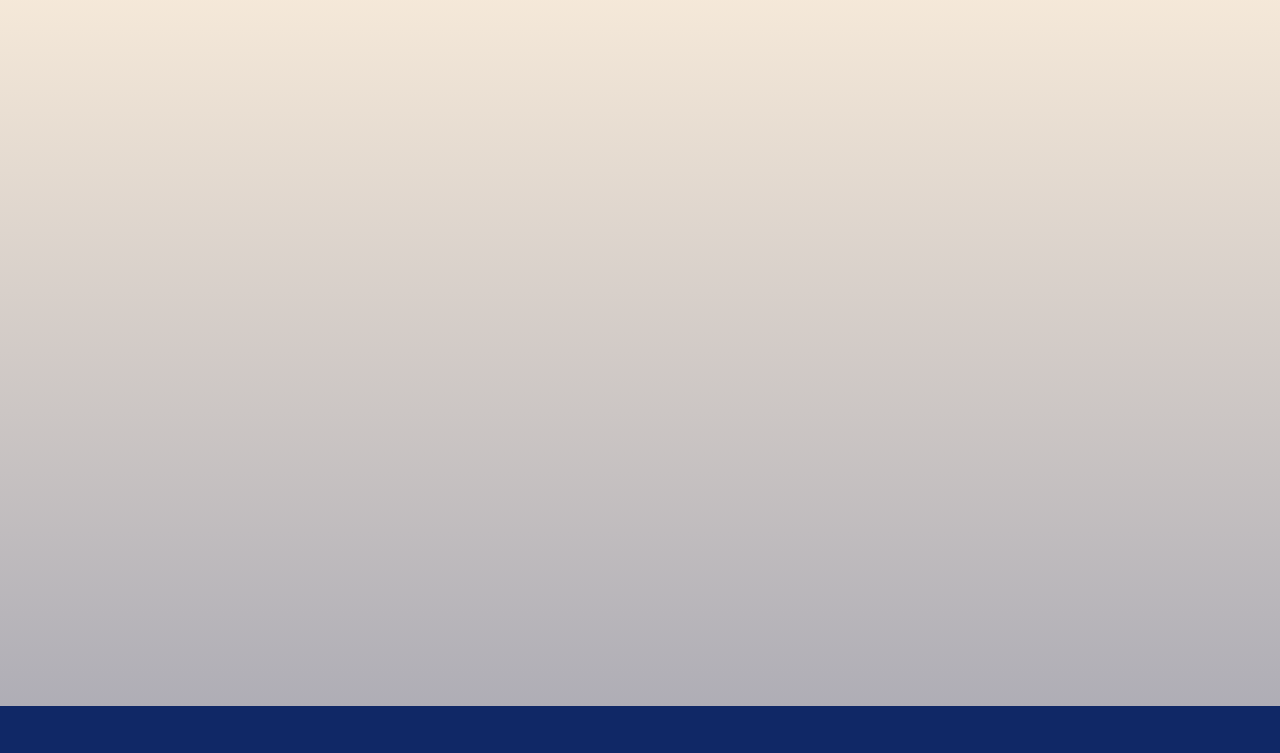
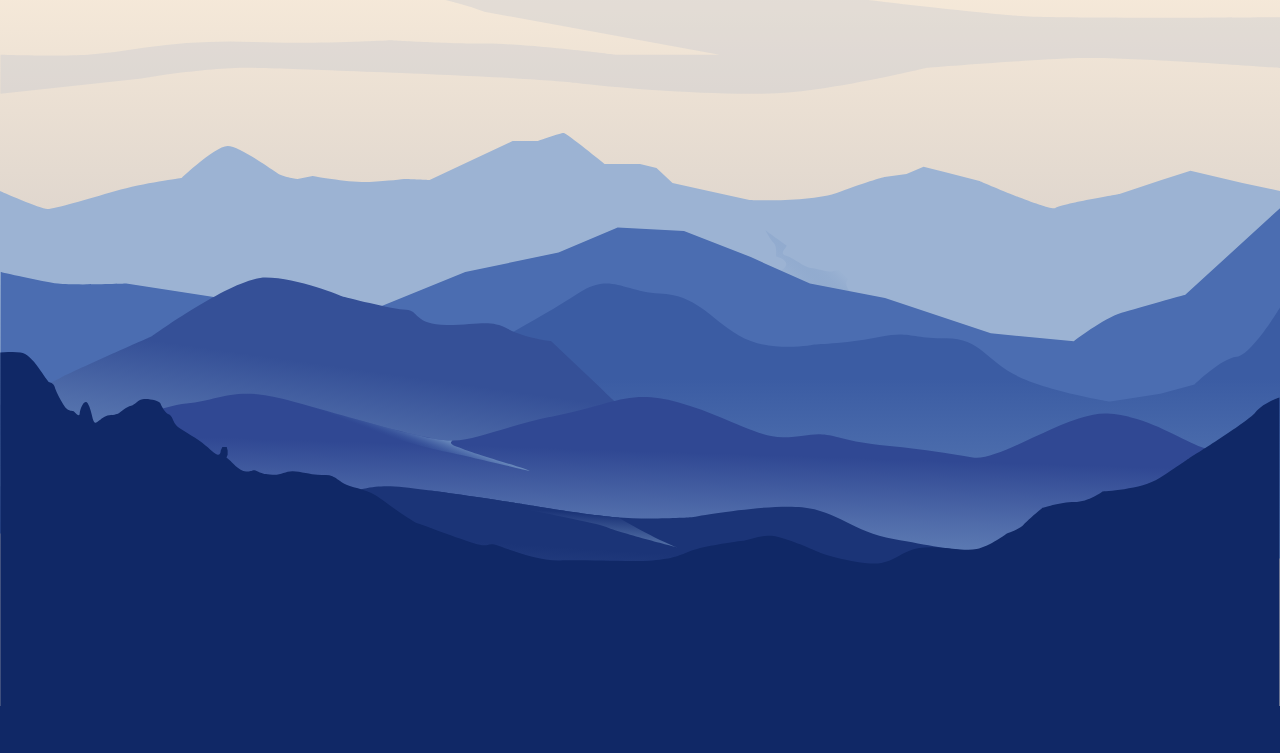
Before and after one commit to KasperOfzeau/parallaxScrolling, a plain HTML site: page index.html in a window 1280 px wide. Shown: the part 92-845 px from the top of the page. Drawn offline with Linux system fonts and the light colour scheme; the site is published under a folder, as on GitHub Pages, so addresses that start at the root find nothing.

Commit message:
initial commit

```diff
--- a/main.js
+++ b/main.js
@@ -10,7 +10,7 @@ let section_width = sectionSec.offsetWidth;
 window.addEventListener('scroll', () => {
     let scroll = window.pageYOffset;
     let sectionSecX = sectionSec.getBoundingClientRect();
-    console.log(scroll)
+
     sky.style.transform = `translateY(-${scroll * 0.6}px)`;
     rocks3.style.transform = `translateY(-${scroll * 0.15}px)`;
     rocks2.style.transform = `translateY(${scroll * 0.3}px)`;
--- a/style.scss
+++ b/style.scss
@@ -77,20 +77,20 @@ section {
 }
 
 div#rocks1 {
-    background-image: url(/images/rocks1.svg);
+    background-image: url(./images/rocks1.svg);
 }
 
 div#rocks2 {
-    background-image: url(/images/rocks2.svg);
+    background-image: url(./images/rocks2.svg);
 }
 
 div#rocks3 {
-    background-image: url(/images/rocks3.svg);
+    background-image: url(./images/rocks3.svg);
     background-position:center;
 }
 
 div#sky {
-    background-image: url(/images/sky.svg);
+    background-image: url(./images/sky.svg);
     background-position:top;
 }
 
```
Also changed, not shown: style.css, 1 other file.
